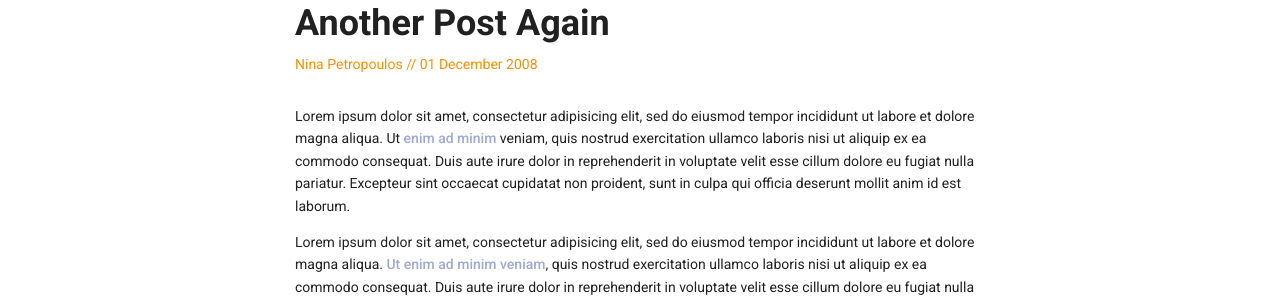
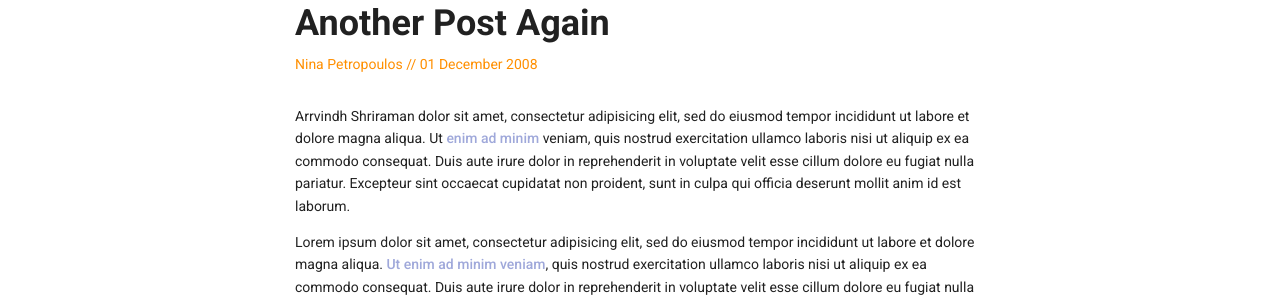
Before and after one commit to medhaskumar/medhaskumar.github.io, a Jekyll site: the page built from _posts/2008-11-31-another-post-again.markdown, in a window 1280 px wide. Shown: the part 509-809 px from the top of the page. Built offline with Jekyll 4.4.1, drawn with Linux system fonts in a browser that asks for light colours; nearby versions of some CDN libraries; Markdown is read by kramdown in place of the engine named in the settings.

Commit message:
Changed name

```diff
--- a/_posts/2008-11-31-another-post-again.markdown
+++ b/_posts/2008-11-31-another-post-again.markdown
@@ -9,7 +9,7 @@ categories: category1
 # Information for the author block
 author: Nina Petropoulos
 ---
-Lorem ipsum dolor sit amet, consectetur adipisicing elit, sed do eiusmod tempor incididunt ut labore et dolore magna aliqua. Ut [enim ad minim][link1] veniam, quis nostrud exercitation ullamco laboris nisi ut aliquip ex ea commodo consequat. Duis aute irure dolor in reprehenderit in voluptate velit esse cillum dolore eu fugiat nulla pariatur. Excepteur sint occaecat cupidatat non proident, sunt in culpa qui officia deserunt mollit anim id est laborum.
+Arrvindh Shriraman dolor sit amet, consectetur adipisicing elit, sed do eiusmod tempor incididunt ut labore et dolore magna aliqua. Ut [enim ad minim][link1] veniam, quis nostrud exercitation ullamco laboris nisi ut aliquip ex ea commodo consequat. Duis aute irure dolor in reprehenderit in voluptate velit esse cillum dolore eu fugiat nulla pariatur. Excepteur sint occaecat cupidatat non proident, sunt in culpa qui officia deserunt mollit anim id est laborum.
 
 Lorem ipsum dolor sit amet, consectetur adipisicing elit, sed do eiusmod tempor incididunt ut labore et dolore magna aliqua. [Ut enim ad minim veniam][link2], quis nostrud exercitation ullamco laboris nisi ut aliquip ex ea commodo consequat. Duis aute irure dolor in reprehenderit in voluptate velit esse cillum dolore eu fugiat nulla pariatur. Excepteur sint occaecat cupidatat non proident, sunt in culpa qui officia deserunt mollit anim id est laborum.
 
```
